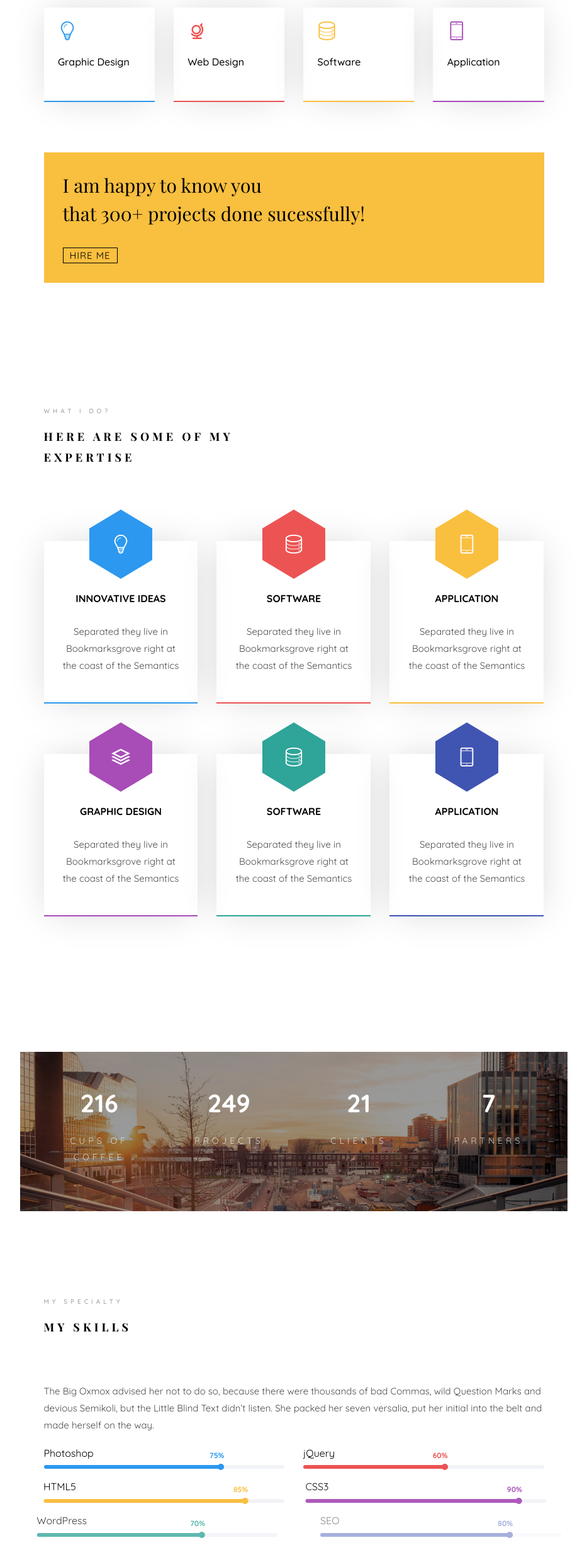
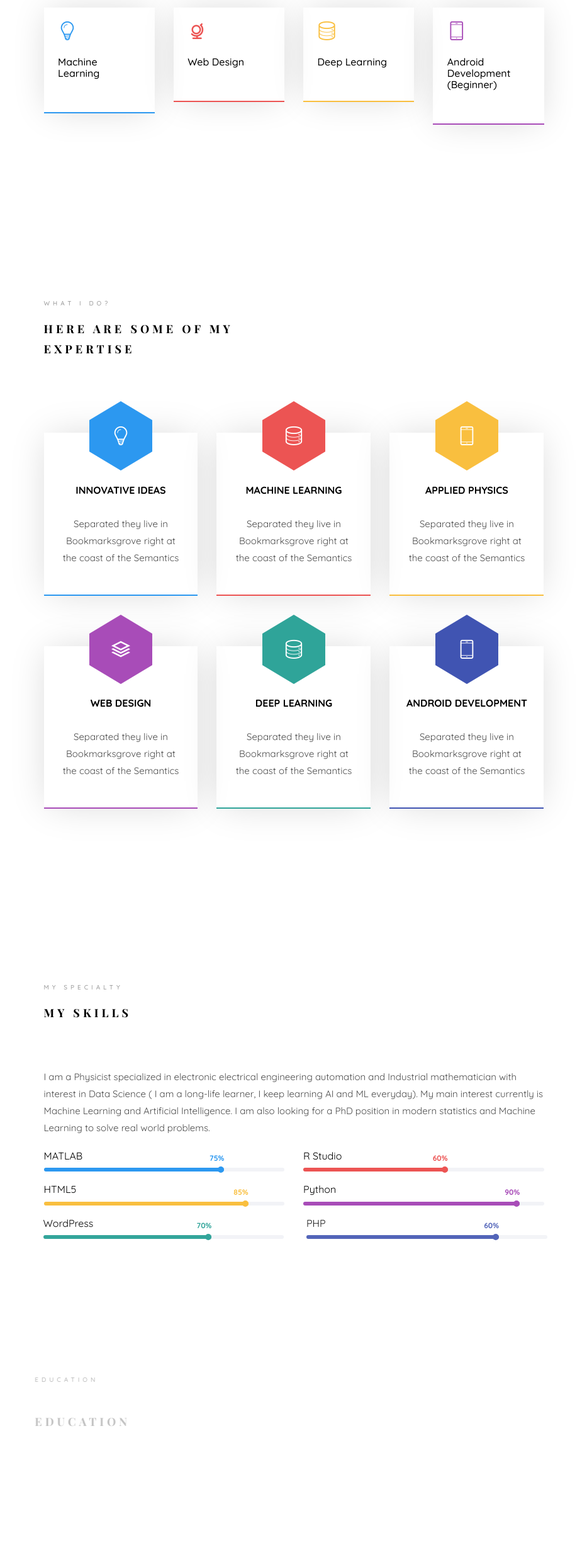
Before and after one commit to Nan-Has/Toadoum.io, a plain HTML site: page index.html in a window 1280 px wide. Shown: the part 1281-3761 px from the top of the page at 63% size, without its empty margins (323-1256 px from the left). Drawn offline with nearby package versions, Linux system fonts and the light colour scheme; files whose address does not match are found by name; a web font is replaced by a local one.

Commit message:
Add files via upload

```diff
--- a/index.html
+++ b/index.html
@@ -146,7 +146,7 @@ Copyright &copy;<script>document.write(new Date().getFullYear());</script> All r
 								<div class="col-md-3 animate-box" data-animate-effect="fadeInLeft">
 									<div class="services color-1">
 										<span class="icon2"><i class="icon-bulb"></i></span>
-										<h3>Graphic Design</h3>
+										<h3>Machine Learning</h3>
 									</div>
 								</div>
 								<div class="col-md-3 animate-box" data-animate-effect="fadeInRight">
@@ -158,24 +158,17 @@ Copyright &copy;<script>document.write(new Date().getFullYear());</script> All r
 								<div class="col-md-3 animate-box" data-animate-effect="fadeInTop">
 									<div class="services color-3">
 										<span class="icon2"><i class="icon-data"></i></span>
-										<h3>Software</h3>
+										<h3>Deep Learning</h3>
 									</div>
 								</div>
 								<div class="col-md-3 animate-box" data-animate-effect="fadeInBottom">
 									<div class="services color-4">
 										<span class="icon2"><i class="icon-phone3"></i></span>
-										<h3>Application</h3>
+										<h3>Android Development (Beginner)</h3>
 									</div>
 								</div>
 							</div>
-							<div class="row">
-								<div class="col-md-12 animate-box" data-animate-effect="fadeInLeft">
-									<div class="hire">
-										<h2>I am happy to know you <br>that 300+ projects done sucessfully!</h2>
-										<a href="#" class="btn-hire">Hire me</a>
-									</div>
-								</div>
-							</div>
+
 						</div>
 					</div>
 				</div>
@@ -209,7 +202,7 @@ Copyright &copy;<script>document.write(new Date().getFullYear());</script> All r
 									<i class="icon-data"></i>
 								</span>
 								<div class="desc">
-									<h3>Software</h3>
+									<h3>Machine Learning</h3>
 									<p>Separated they live in Bookmarksgrove right at the coast of the Semantics</p>
 								</div>
 							</div>
@@ -220,7 +213,7 @@ Copyright &copy;<script>document.write(new Date().getFullYear());</script> All r
 									<i class="icon-phone3"></i>
 								</span>
 								<div class="desc">
-									<h3>Application</h3>
+									<h3>Applied Physics</h3>
 									<p>Separated they live in Bookmarksgrove right at the coast of the Semantics</p>
 								</div>
 							</div>
@@ -231,7 +224,7 @@ Copyright &copy;<script>document.write(new Date().getFullYear());</script> All r
 									<i class="icon-layers2"></i>
 								</span>
 								<div class="desc">
-									<h3>Graphic Design</h3>
+									<h3>Web Design</h3>
 									<p>Separated they live in Bookmarksgrove right at the coast of the Semantics</p>
 								</div>
 							</div>
@@ -242,7 +235,7 @@ Copyright &copy;<script>document.write(new Date().getFullYear());</script> All r
 									<i class="icon-data"></i>
 								</span>
 								<div class="desc">
-									<h3>Software</h3>
+									<h3>Deep Learning</h3>
 									<p>Separated they live in Bookmarksgrove right at the coast of the Semantics</p>
 								</div>
 							</div>
@@ -253,7 +246,7 @@ Copyright &copy;<script>document.write(new Date().getFullYear());</script> All r
 									<i class="icon-phone3"></i>
 								</span>
 								<div class="desc">
-									<h3>Application</h3>
+									<h3>Android Development</h3>
 									<p>Separated they live in Bookmarksgrove right at the coast of the Semantics</p>
 								</div>
 							</div>
@@ -262,31 +255,7 @@ Copyright &copy;<script>document.write(new Date().getFullYear());</script> All r
 				</div>
 			</section>
 
-			<div id="colorlib-counter" class="colorlib-counters" style="background-image: url(images/cover_bg_1.jpg);" data-stellar-background-ratio="0.5">
-				<div class="overlay"></div>
-				<div class="colorlib-narrow-content">
-					<div class="row">
-					</div>
-					<div class="row">
-						<div class="col-md-3 text-center animate-box">
-							<span class="colorlib-counter js-counter" data-from="0" data-to="309" data-speed="5000" data-refresh-interval="50"></span>
-							<span class="colorlib-counter-label">Cups of coffee</span>
-						</div>
-						<div class="col-md-3 text-center animate-box">
-							<span class="colorlib-counter js-counter" data-from="0" data-to="356" data-speed="5000" data-refresh-interval="50"></span>
-							<span class="colorlib-counter-label">Projects</span>
-						</div>
-						<div class="col-md-3 text-center animate-box">
-							<span class="colorlib-counter js-counter" data-from="0" data-to="30" data-speed="5000" data-refresh-interval="50"></span>
-							<span class="colorlib-counter-label">Clients</span>
-						</div>
-						<div class="col-md-3 text-center animate-box">
-							<span class="colorlib-counter js-counter" data-from="0" data-to="10" data-speed="5000" data-refresh-interval="50"></span>
-							<span class="colorlib-counter-label">Partners</span>
-						</div>
-					</div>
-				</div>
-			</div>
+
 
 			<section class="colorlib-skills" data-section="skills">
 				<div class="colorlib-narrow-content">
@@ -298,11 +267,12 @@ Copyright &copy;<script>document.write(new Date().getFullYear());</script> All r
 					</div>
 					<div class="row">
 						<div class="col-md-12 animate-box" data-animate-effect="fadeInLeft">
-							<p>The Big Oxmox advised her not to do so, because there were thousands of bad Commas, wild Question Marks and devious Semikoli, but the Little Blind Text didn’t listen. She packed her seven versalia, put her initial into the belt and made herself on the way.</p>
+							<p>I am a Physicist specialized in electronic electrical engineering automation and Industrial mathematician with interest in Data Science ( I am a long-life learner, I keep learning AI and ML everyday). My main interest currently is Machine Learning and Artificial Intelligence.
+							I am also looking for a PhD position in modern statistics and Machine Learning to solve real world problems. </p>
 						</div>
 						<div class="col-md-6 animate-box" data-animate-effect="fadeInLeft">
 							<div class="progress-wrap">
-								<h3>Photoshop</h3>
+								<h3>MATLAB</h3>
 								<div class="progress">
 								 	<div class="progress-bar color-1" role="progressbar" aria-valuenow="75"
 								  	aria-valuemin="0" aria-valuemax="100" style="width:75%">
@@ -313,7 +283,7 @@ Copyright &copy;<script>document.write(new Date().getFullYear());</script> All r
 						</div>
 						<div class="col-md-6 animate-box" data-animate-effect="fadeInRight">
 							<div class="progress-wrap">
-								<h3>jQuery</h3>
+								<h3>R Studio</h3>
 								<div class="progress">
 								 	<div class="progress-bar color-2" role="progressbar" aria-valuenow="60"
 								  	aria-valuemin="0" aria-valuemax="100" style="width:60%">
@@ -335,7 +305,7 @@ Copyright &copy;<script>document.write(new Date().getFullYear());</script> All r
 						</div>
 						<div class="col-md-6 animate-box" data-animate-effect="fadeInRight">
 							<div class="progress-wrap">
-								<h3>CSS3</h3>
+								<h3>Python</h3>
 								<div class="progress">
 								 	<div class="progress-bar color-4" role="progressbar" aria-valuenow="90"
 								  	aria-valuemin="0" aria-valuemax="100" style="width:90%">
@@ -357,15 +327,18 @@ Copyright &copy;<script>document.write(new Date().getFullYear());</script> All r
 						</div>
 						<div class="col-md-6 animate-box" data-animate-effect="fadeInRight">
 							<div class="progress-wrap">
-								<h3>SEO</h3>
+								<h3>PHP</h3>
 								<div class="progress">
 								 	<div class="progress-bar color-6" role="progressbar" aria-valuenow="80"
 								  	aria-valuemin="0" aria-valuemax="100" style="width:80%">
-								    <span>80%</span>
-								  	</div>
-								</div>
+								    <span>60%</span>
+									<div class="progress-wrap">
+
+						</div>
+						</div>
+						</div>
 							</div>
-						</div>
+
 					</div>
 				</div>
 			</section>
@@ -385,7 +358,7 @@ Copyright &copy;<script>document.write(new Date().getFullYear());</script> All r
 									<div class="panel panel-default">
 									    <div class="panel-heading" role="tab" id="headingOne">
 									        <h4 class="panel-title">
-									            <a data-toggle="collapse" data-parent="#accordion" href="#collapseOne" aria-expanded="true" aria-controls="collapseOne">Master Degree Graphic Design
+									            <a data-toggle="collapse" data-parent="#accordion" href="#collapseOne" aria-expanded="true" aria-controls="collapseOne">Master Degree in Industrial Mathematics
 									            </a>
 									        </h4>
 									    </div>
@@ -393,10 +366,15 @@ Copyright &copy;<script>document.write(new Date().getFullYear());</script> All r
 									         <div class="panel-body">
 									            <div class="row">
 										      		<div class="col-md-6">
-										      			<p>Far far away, behind the word mountains, far from the countries Vokalia and Consonantia, there live the blind texts. </p>
+										      			<p>The Co-operative Master’s program includes two work placements of three and four months throughout the regular coursework. Successful completion of all coursework and both work placements is required for graduation.
+														The Co-operative Master’s program is designed specifically to prepare students for work in the areas of big data and IT security.
+														Applicants are requested to choose their preferred area of focus.</p>
 										      		</div>
 										      		<div class="col-md-6">
-										      			<p>Separated they live in Bookmarksgrove right at the coast of the Semantics, a large language ocean.</p>
+										      			<p>We have courses such as: Data Science, PDEs of Mathematical Physics, Mathematical Modelling of Dynamics Systems, Advanced Data Analysis and
+														Visualization Techniques, Differential Calculus, Python Programming, Measure theory, Linear Algebra, Statistical inference, Geostatistical for
+														Public Health, Mathematical and Numerical Aspects for Vibration Control, Mathematical Modelling of Infectious Diseases, Operations Research,
+														Stochastic Analysis, Financial Mathematics and Professional Development. </p>
 										      		</div>
 										      	</div>
 									         </div>
@@ -405,13 +383,13 @@ Copyright &copy;<script>document.write(new Date().getFullYear());</script> All r
 									<div class="panel panel-default">
 									    <div class="panel-heading" role="tab" id="headingTwo">
 									        <h4 class="panel-title">
-									            <a class="collapsed" data-toggle="collapse" data-parent="#accordion" href="#collapseTwo" aria-expanded="false" aria-controls="collapseTwo">Bachelor Degree of Computer Science
+									            <a class="collapsed" data-toggle="collapse" data-parent="#accordion" href="#collapseTwo" aria-expanded="false" aria-controls="collapseTwo">Master Degree in Electronique Electrical Engineering Automation
 									            </a>
 									        </h4>
 									    </div>
 									    <div id="collapseTwo" class="panel-collapse collapse" role="tabpanel" aria-labelledby="headingTwo">
 									        <div class="panel-body">
-									            <p>Far far away, behind the word <strong>mountains</strong>, far from the countries Vokalia and Consonantia, there live the blind texts. Separated they live in Bookmarksgrove right at the coast of the Semantics, a large language ocean.</p>
+									            <p>Explains soon <strong>mountains</strong>explain</p>
 													<ul>
 														<li>Separated they live in Bookmarksgrove right</li>
 														<li>Separated they live in Bookmarksgrove right</li>
@@ -422,7 +400,7 @@ Copyright &copy;<script>document.write(new Date().getFullYear());</script> All r
 									<div class="panel panel-default">
 									    <div class="panel-heading" role="tab" id="headingThree">
 									        <h4 class="panel-title">
-									            <a class="collapsed" data-toggle="collapse" data-parent="#accordion" href="#collapseThree" aria-expanded="false" aria-controls="collapseThree">Diploma in Information Technology
+									            <a class="collapsed" data-toggle="collapse" data-parent="#accordion" href="#collapseThree" aria-expanded="false" aria-controls="collapseThree">Bachelor in Physics
 									            </a>
 									        </h4>
 									    </div>
@@ -436,7 +414,7 @@ Copyright &copy;<script>document.write(new Date().getFullYear());</script> All r
 									<div class="panel panel-default">
 									    <div class="panel-heading" role="tab" id="headingFour">
 									        <h4 class="panel-title">
-									            <a class="collapsed" data-toggle="collapse" data-parent="#accordion" href="#collapseFour" aria-expanded="false" aria-controls="collapseFour">Diploma in Information Technology
+									            <a class="collapsed" data-toggle="collapse" data-parent="#accordion" href="#collapseFour" aria-expanded="false" aria-controls="collapseFour">Certifications
 									            </a>
 									        </h4>
 									    </div>
@@ -467,7 +445,7 @@ Copyright &copy;<script>document.write(new Date().getFullYear());</script> All r
 				</div>
 			</section>
 
-			<section class="colorlib-experience" data-section="experience">
+			 <!--<section class="colorlib-experience" data-section="experience">
 				<div class="colorlib-narrow-content">
 					<div class="row">
 						<div class="col-md-6 col-md-offset-3 col-md-pull-3 animate-box" data-animate-effect="fadeInLeft">
@@ -712,7 +690,7 @@ Copyright &copy;<script>document.write(new Date().getFullYear());</script> All r
 						</div>
 					</div>
 				</div>
-			</section>
+			</section>-->
 
 			<section class="colorlib-contact" data-section="contact">
 				<div class="colorlib-narrow-content">
@@ -729,7 +707,7 @@ Copyright &copy;<script>document.write(new Date().getFullYear());</script> All r
 									<i class="icon-globe-outline"></i>
 								</div>
 								<div class="colorlib-text">
-									<p><a href="#">info@domain.com</a></p>
+									<p><a href="#">toadoum16@gmail.com</a></p>
 								</div>
 							</div>
 
@@ -738,7 +716,7 @@ Copyright &copy;<script>document.write(new Date().getFullYear());</script> All r
 									<i class="icon-map"></i>
 								</div>
 								<div class="colorlib-text">
-									<p>198 West 21th Street, Suite 721 New York NY 10016</p>
+									<p>608 Crystal Gardens, Limbe Suite Cameroon/N'Djaména, Tchad.</p>
 								</div>
 							</div>
 
@@ -747,7 +725,7 @@ Copyright &copy;<script>document.write(new Date().getFullYear());</script> All r
 									<i class="icon-phone"></i>
 								</div>
 								<div class="colorlib-text">
-									<p><a href="tel://">+123 456 7890</a></p>
+									<p><a href="tel://">+237 656507170/+235 68969046</a></p>
 								</div>
 							</div>
 						</div>
```
